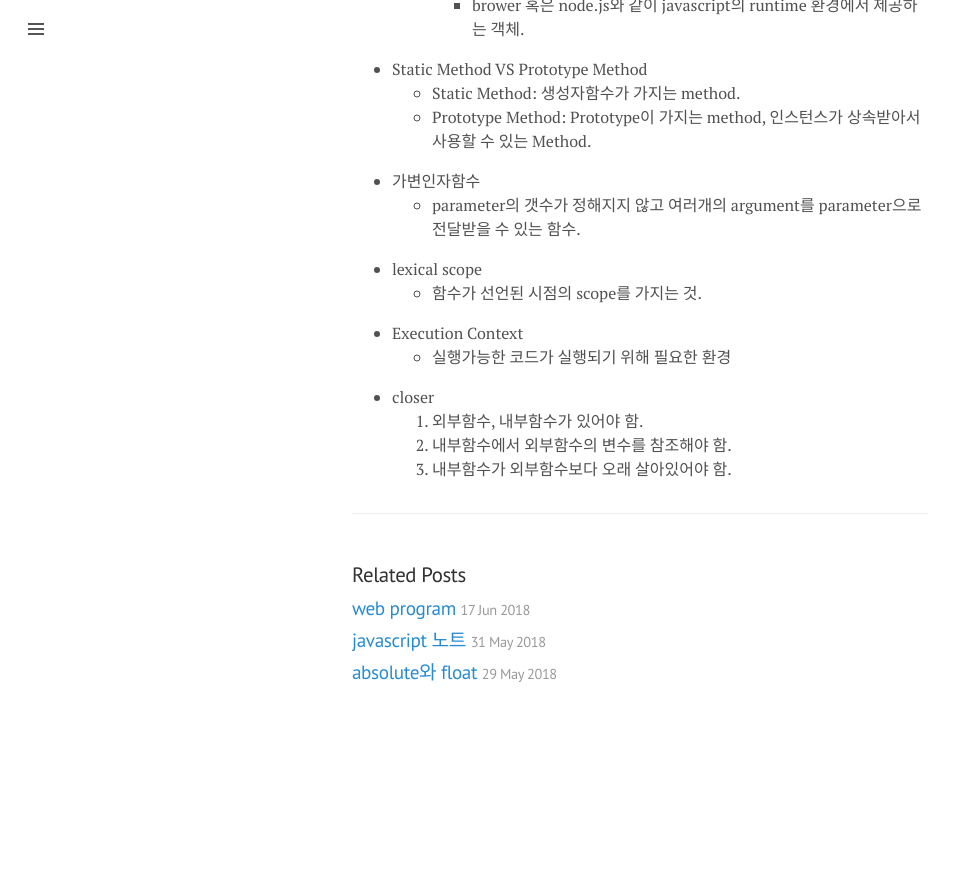
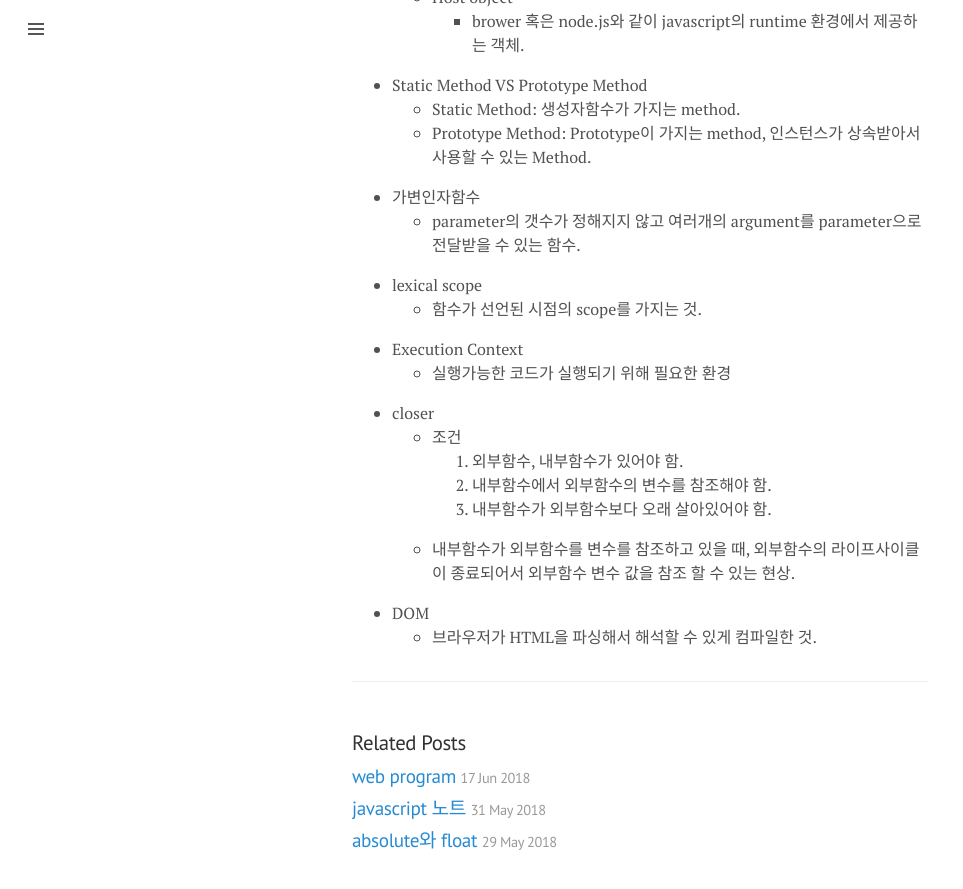
Before and after one commit to austinpark420/austinpark420.github.io, a Jekyll site: the page built from _posts/2018-05-31-fundamental_dev_conception.md, in a window 1280 px wide and 900 px high, scrolled down 2346 px. Shown: the top 889 px of the window, without its empty margins (0-963 px from the left). Built offline with Jekyll 4.4.1, drawn with Linux system fonts in a browser that asks for light colours; before the commit the page ends 3078 px from its top, so only the background shows below that.

Commit message:
edit posts/fundamentaldevconception

```diff
--- a/_posts/2018-05-31-fundamental_dev_conception.md
+++ b/_posts/2018-05-31-fundamental_dev_conception.md
@@ -62,6 +62,7 @@ tag: frontend dev javascript fundemental
 
 - 동기식(synchronous) VS 비동기(asynchronous)
   * 동기식: 실행되고 있는 task가 끝나야 다른 task를 실행할 수 있는 것.
+
   * 비동기식: task가 실행되고 있어도 다른 task를 실행할 수 있는 것.
 
 - callback function
@@ -96,6 +97,11 @@ tag: frontend dev javascript fundemental
   * 실행가능한 코드가 실행되기 위해 필요한 환경
 
 - closer
-  1. 외부함수, 내부함수가 있어야 함.
-  2. 내부함수에서 외부함수의 변수를 참조해야 함.
-  3. 내부함수가 외부함수보다 오래 살아있어야 함.
+  * 조건
+    1. 외부함수, 내부함수가 있어야 함.
+    2. 내부함수에서 외부함수의 변수를 참조해야 함.
+    3. 내부함수가 외부함수보다 오래 살아있어야 함.
+  * 내부함수가 외부함수를 변수를 참조하고 있을 때, 외부함수의 라이프사이클이 종료되어서 외부함수 변수 값을 참조 할 수 있는 현상.
+
+- DOM
+  * 브라우저가 HTML을 파싱해서 해석할 수 있게 컴파일한 것.
```
